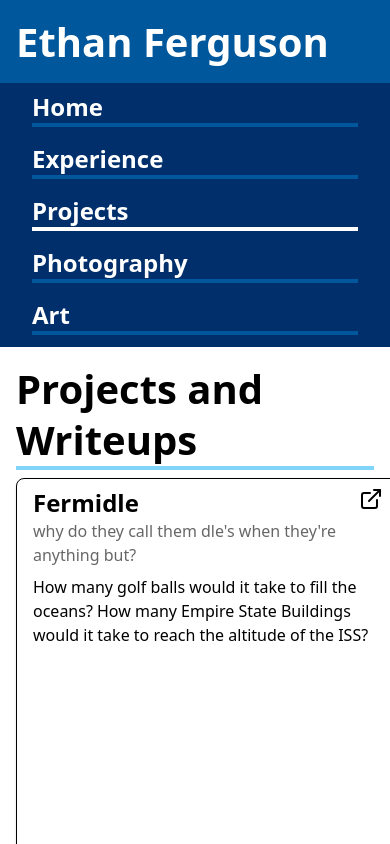
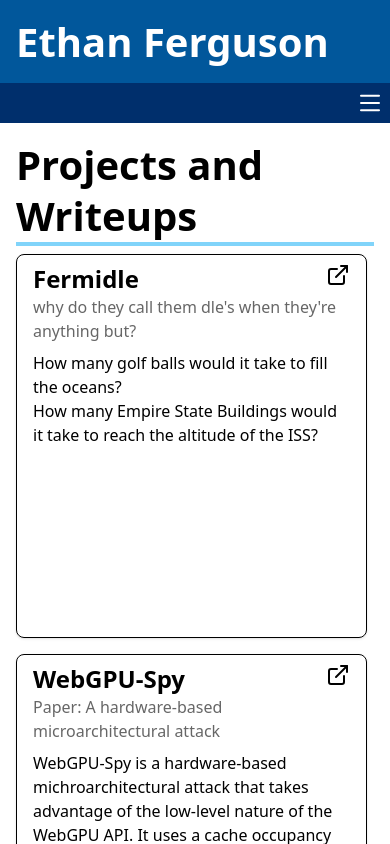
Before and after one commit to efergus/efergus.github.io, a SvelteKit app: page /projects in a window 390 px wide. Built offline with nearby package versions, Linux system fonts and the light colour scheme.

Commit message:
Add mobile menu and fix svelte

```diff
--- a/src/lib/components/Card.svelte
+++ b/src/lib/components/Card.svelte
@@ -18,7 +18,7 @@
     {#if subtitle}
       <p class="text-contrast/60 pb-2">{subtitle}</p>
     {/if}
-    <div class="flex flex-col gap-3 overflow-auto">
+    <div class="flex flex-col justify-start gap-3 overflow-auto">
       <slot />
     </div>
   </div>
--- a/src/lib/components/Gallery.svelte
+++ b/src/lib/components/Gallery.svelte
@@ -31,10 +31,14 @@
       x: window.innerWidth,
       y: window.innerHeight,
     };
+    const scale = Math.min(screen.x / rect.width, screen.y / rect.height) * 0.8;
+    if (scale <= 1) {
+      return;
+    }
     const position = {
       x: screen.x / 2 - (rect.x + rect.width / 2),
       y: screen.y / 2 - (rect.y + rect.height / 2),
-      scale: Math.min(screen.x / rect.width, screen.y / rect.height) * 0.8,
+      scale,
     };
     selected = {
       index,
@@ -64,7 +68,7 @@
 <div>
   {#each images as image, idx}
     <button
-      class="transition-transform drop-shadow hover:scale-110 hover:z-10"
+      class="transition-transform drop-shadow lg:hover:scale-105 hover:z-10"
       on:click={onClick(idx)}
       style={idx === selected?.index ? getStyle(selected) : ""}
     >
--- /dev/null
+++ b/src/lib/components/PageMenu.svelte
@@ -0,0 +1,88 @@
+<script>
+  import clsx from "clsx";
+
+  export let open = false;
+  export let duration = 0.15;
+</script>
+
+<div class="relative flex justify-end md:justify-start w-full">
+  <label class={clsx("menu md:hidden place-self-end", { open })}>
+    <input type="checkbox" class="menu hidden" bind:checked={open} />
+    <svg
+      style="--duration:{duration}"
+      xmlns="http://www.w3.org/2000/svg"
+      width="24"
+      height="24"
+      viewBox="-12 -12 24 24"
+      fill="none"
+      stroke="currentColor"
+      stroke-width="2"
+      stroke-linecap="round"
+      stroke-linejoin="round"
+      class="feather feather-menu"
+    >
+      <line class="line1" x1="-9" y1="0" x2="9" y2="0" />
+      <line class="line2" x1="-9" y1="0" x2="9" y2="0" />
+      <line class="line3" x1="-9" y1="0" x2="9" y2="0" />
+    </svg>
+  </label>
+  <!-- svelte-ignore a11y-click-events-have-key-events -->
+  <!-- svelte-ignore a11y-no-static-element-interactions -->
+  <div
+    class="menu"
+    on:click={() => {
+      open = false;
+    }}
+  >
+    <slot />
+  </div>
+</div>
+
+<style lang="postcss">
+  div.menu {
+    @apply absolute transition-transform -translate-y-full w-full;
+  }
+  @media screen(md) {
+    div.menu {
+      transform: translateY(0px);
+      position: static;
+    }
+  }
+
+  label.menu:has(input.menu:checked) ~ div.menu,
+  label.menu.open ~ div.menu {
+    transform: translateY(0);
+  }
+
+  label.menu {
+    @apply p-2 z-10;
+  }
+  line {
+    transition-property: transform;
+    transition-duration: calc(var(--duration) * 1s);
+    transition-timing-function: cubic-bezier(0.4, 0, 0.2, 1);
+  }
+  .line1 {
+    transform: translateY(30%);
+  }
+  .line2 {
+    transform: scaleX(1);
+  }
+  .line3 {
+    transform: translateY(-30%);
+  }
+  input.menu:checked ~ svg > line.line1,
+  .open line.line1 {
+    transform: translateY(0) rotate(-45deg);
+  }
+
+  input.menu:checked ~ svg > line.line2,
+  .open line.line2 {
+    transform: scaleX(0);
+  }
+
+  input.menu:checked ~ svg > line.line3,
+  .open line.line3 {
+    transform: translateY(0) rotate(45deg);
+  }
+</style>
--- a/src/routes/+layout.svelte
+++ b/src/routes/+layout.svelte
@@ -3,26 +3,31 @@
   import "../style.css";
   import "$lib/markdown/markdown.css";
   import NavLink from "$lib/components/NavLink.svelte";
+  import PageMenu from "$lib/components/PageMenu.svelte";
 </script>
 
 <svelte:head>
   <title>Ethan Ferguson</title>
 </svelte:head>
 
-<div class="bg-theme w-full h-screen flex flex-col overflow-scroll absolute">
-  <header class="bg-primary p-4">
+<div class="bg-theme w-full h-screen flex flex-col overflow-auto absolute">
+  <header class="bg-primary p-4 z-50">
     <div>
       <h1>Ethan Ferguson</h1>
     </div>
   </header>
-  <div
-    class="bg-secondary px-8 pt-2 pb-3 flex flex-col lg:flex-row gap-4 flex-wrap sticky top-0"
+  <div class="sticky top-0 bg-secondary w-full z-40">
+    <PageMenu
+      ><div
+        class="bg-secondary flex flex-col md:flex-row flex-wrap px-8 pt-2 pb-3 gap-4"
       >
         <NavLink href="/">Home</NavLink>
         <NavLink href="/experience">Experience</NavLink>
         <NavLink href="/projects">Projects</NavLink>
         <NavLink href="/photography">Photography</NavLink>
         <NavLink href="/art">Art</NavLink>
+      </div>
+    </PageMenu>
   </div>
   <div class="w-full grow flex flex-col justify-center p-4">
     <div class="grow-[1]" />
--- a/src/routes/projects/+page.svelte
+++ b/src/routes/projects/+page.svelte
@@ -5,21 +5,24 @@
 
 <h1 class="emphasize">Projects and Writeups</h1>
 
-<div class="max-w-[80vw]">
+<div id="grid" class="max-w-[80vw]">
   <Project
     title="Fermidle"
     subtitle="why do they call them dle's when they're anything but?"
     link="https://eferg.us/fermidle"
   >
-    <p>
-      How many golf balls would it take to fill the oceans? How many Empire
-      State Buildings would it take to reach the altitude of the ISS?
-    </p>
+    <div>
+      <p>How many golf balls would it take to fill the oceans?</p>
+      <p>
+        How many Empire State Buildings would it take to reach the altitude of
+        the ISS?
+      </p>
+    </div>
   </Project>
   <Project
     title="WebGPU-Spy"
     subtitle="Paper: A hardware-based microarchitectural attack"
-    link=""
+    link="https://arxiv.org/pdf/2401.04349"
   >
     <p>
       WebGPU-Spy is a hardware-based michroarchitectural attack that takes
@@ -51,8 +54,10 @@
       my colleague's initial numpy implementation.
     </p>
     <p>
-      The overall process is is to go from SMILES string (a) to 3D grid (f). For
-      more info, take a look at the paper!
+      The overall process is is to go from SMILES string <i>(a)</i> to 3D grid
+      <i>(f)</i>. For more info, take a look at the paper! We were able to
+      generate these grids, and then create a model using Pytorch to predict the
+      homo-lumo gap of a material.
     </p>
     <img src={molecule} alt="The principle of ParticleGrid" />
   </Project>
@@ -87,6 +92,17 @@
     </p>
   </Project>
   <Project
+    title="Basic Backprop"
+    subtitle="Numpy-based machine learning"
+    link="https://github.com/efergus/basic-backprop"
+  >
+    <p>
+      I wanted to understand how backpropagation works, so I built a
+      backpropagation algorithm in python using numpy. It's not exactly
+      high-speed.
+    </p>
+  </Project>
+  <Project
     title="Burnt Umber"
     subtitle="3D Color picker"
     link="https://github.com/efergus/burnt-umber"
@@ -102,13 +118,17 @@
       >
     </p>
   </Project>
+  <!-- TODO <Project
+    title="Image Gallery"
+  >
+  </Project> -->
 </div>
 
 <style lang="postcss">
-  div {
+  div#grid {
     gap: 1em;
     display: grid;
-    grid-template-columns: repeat(auto-fill, minmax(24rem, 1fr));
+    grid-template-columns: repeat(auto-fill, minmax(min(90vw, 24rem), 1fr));
     grid-auto-rows: 24rem;
   }
 </style>
```
Lines whose indentation alone changed are shown as unchanged.
